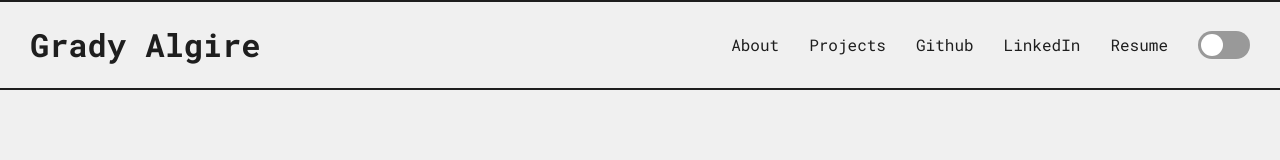
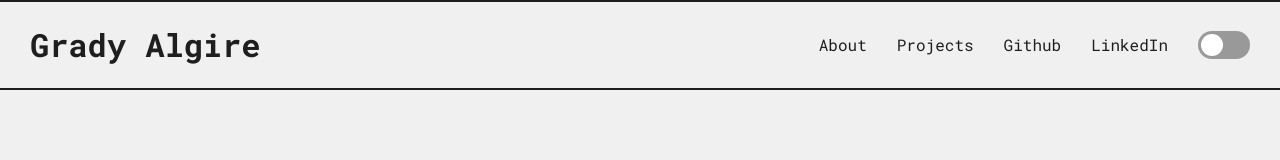
Before and after one commit to gradyalgire/portfolio, a website: page index.html in a window 1280 px wide. Shown: the top 160 px of the page. Drawn offline with nearby package versions, Linux system fonts and the light colour scheme; grey boxes are pictures that could not be loaded.

Commit message:
removing resume to get my personal info off google

```diff
--- a/index.html
+++ b/index.html
@@ -25,7 +25,6 @@
                 <a href="#projects" class="smooth-link">Projects</a>
                 <a href="https://github.com/gradyalgire" target="_blank">Github</a>
                 <a href="https://www.linkedin.com/in/grady-algire-abb44a265/" target="_blank">LinkedIn</a>
-                <a href="resume.pdf" target="_blank">Resume</a>
             </div>
 
             <!-- Theme Switch -->
```
